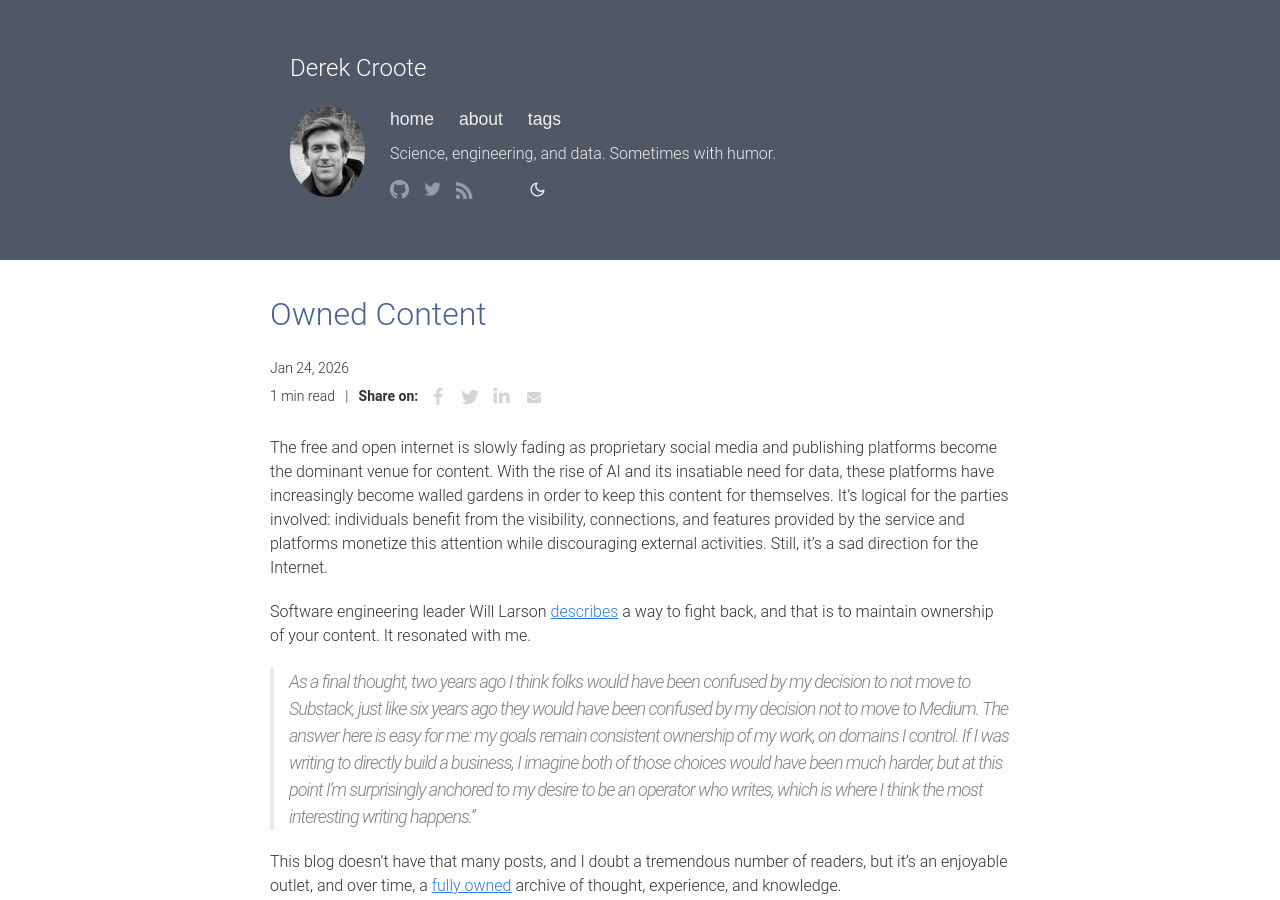
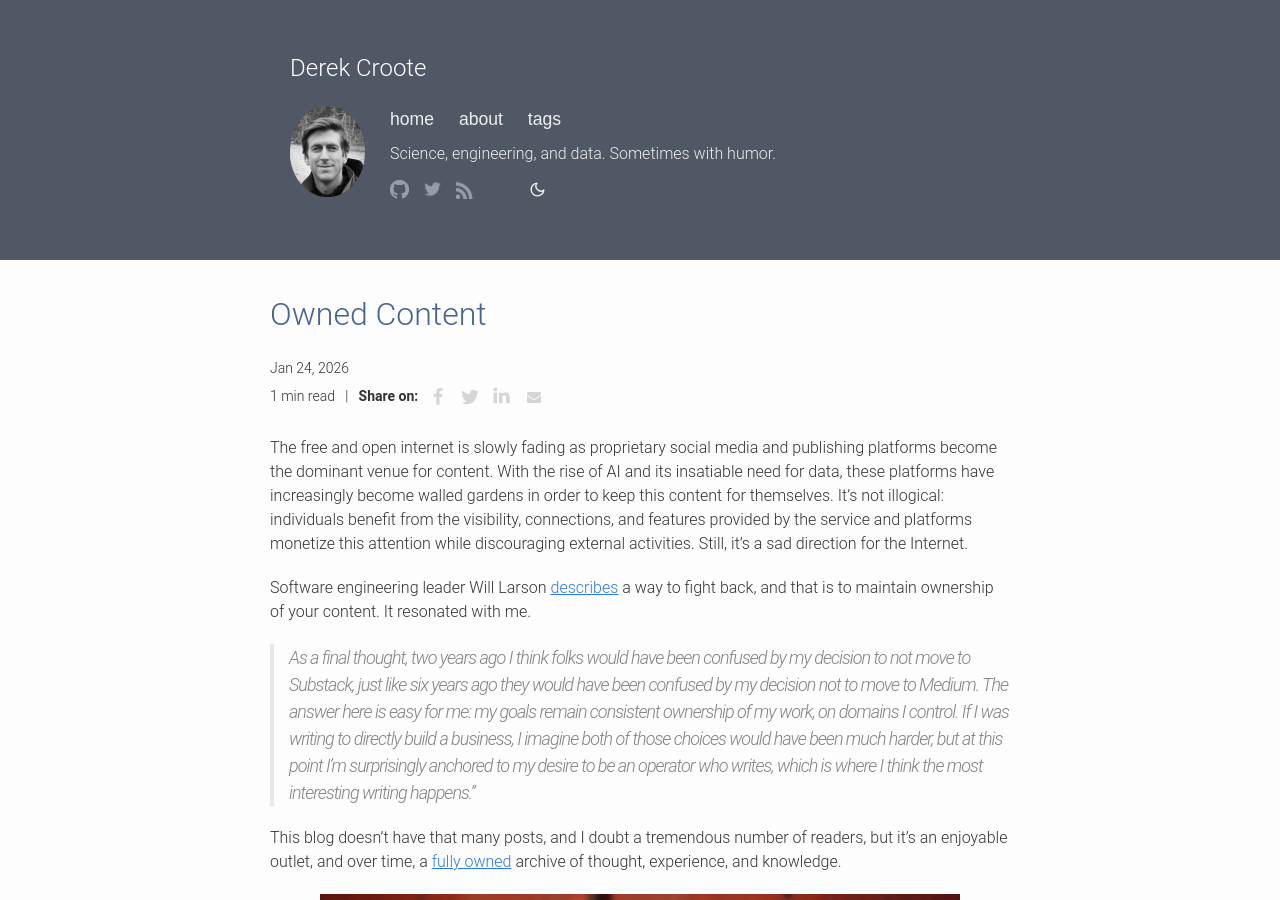
Before and after one commit to dcroote/dcroote.github.io, a Jekyll site: the page built from _posts/2026-01-24-owned-content.md, in a window 1280 px wide and 900 px high. Built offline with Jekyll 4.4.1, drawn with Linux system fonts in a browser that asks for light colours; some web fonts are replaced.

Commit message:
fix: language

```diff
--- a/_posts/2026-01-24-owned-content.md
+++ b/_posts/2026-01-24-owned-content.md
@@ -8,7 +8,7 @@
 tags: [AI, opinions, social media, software]
 ---
 
-The free and open internet is slowly fading as proprietary social media and publishing platforms become the dominant venue for content. With the rise of AI and its insatiable need for data, these platforms have increasingly become walled gardens in order to keep this content for themselves. It's logical for the parties involved: individuals benefit from the visibility, connections, and features provided by the service and platforms monetize this attention while discouraging external activities. Still, it's a sad direction for the Internet.
+The free and open internet is slowly fading as proprietary social media and publishing platforms become the dominant venue for content. With the rise of AI and its insatiable need for data, these platforms have increasingly become walled gardens in order to keep this content for themselves. It's not illogical: individuals benefit from the visibility, connections, and features provided by the service and platforms monetize this attention while discouraging external activities. Still, it's a sad direction for the Internet.
 
 Software engineering leader Will Larson [describes](https://lethain.com/newsletter-mailchimp-to-buttondown/) a way to fight back, and that is to maintain ownership of your content. It resonated with me.
 
```
